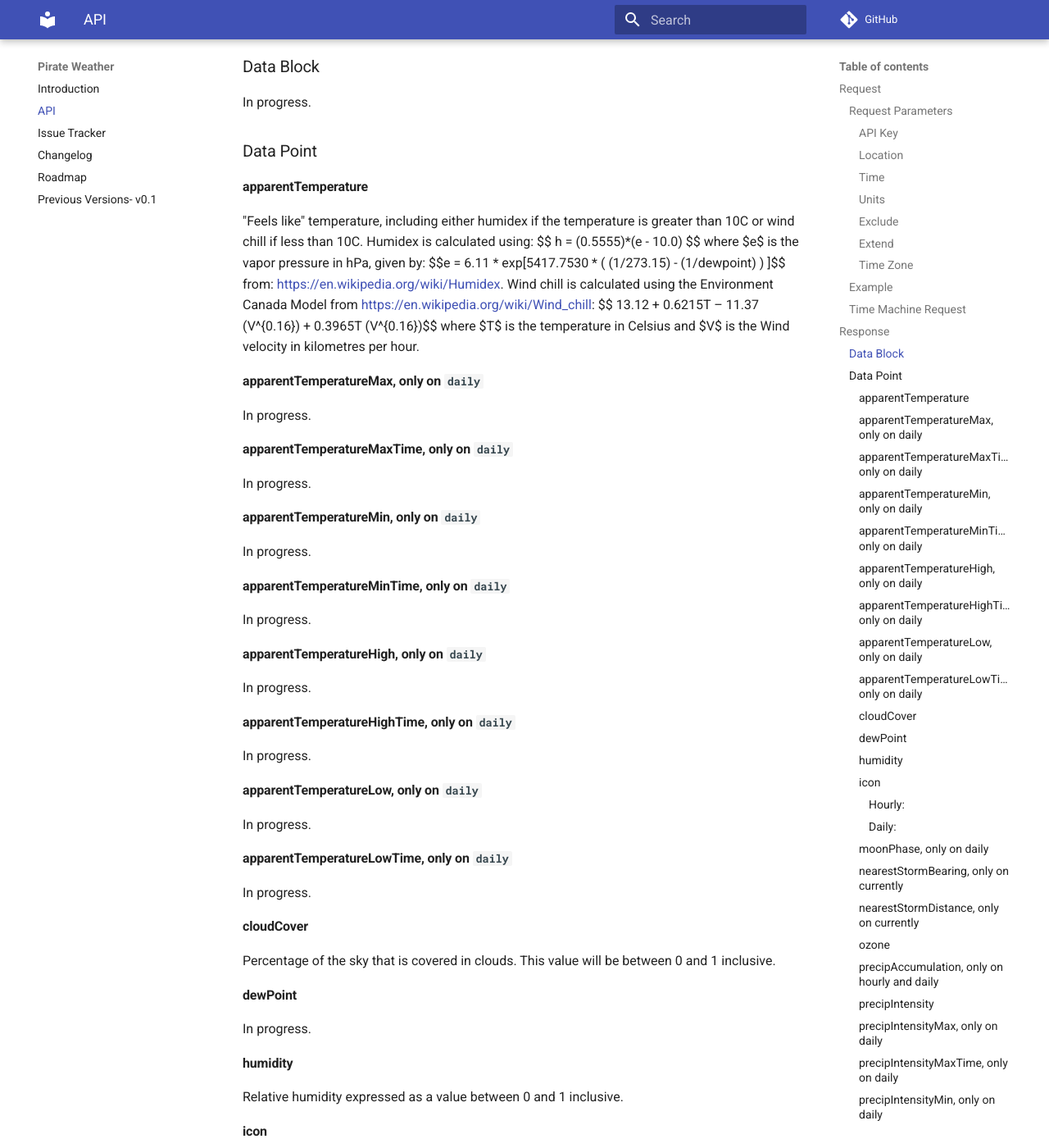
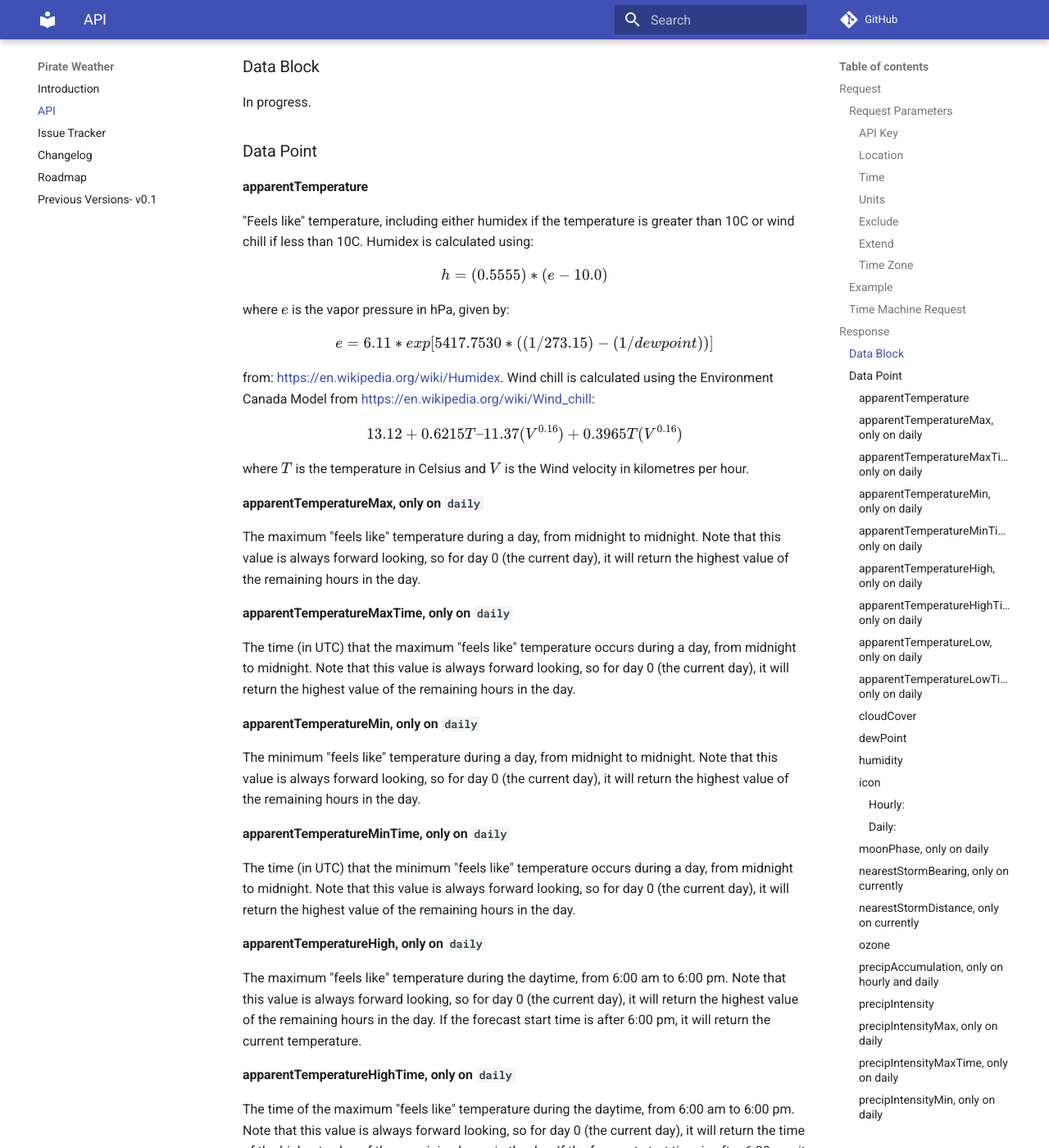
Before and after one commit to Pirate-Weather/pirateweather, an MkDocs documentation site: the page built from docs/API.md, in a window 1280 px wide and 1400 px high, scrolled down 6477 px. Shown: the whole window at 82% size. Built offline with MkDocs 1.6.1 and Material for MkDocs 9.7.7, drawn with Linux system fonts in a browser that asks for light colours; comment, search, counter and statistics services are not loaded; some of the changed text lies outside the part shown.

Commit message:
Update math

```diff
--- a/docs/API.md
+++ b/docs/API.md
@@ -241,39 +241,46 @@ In progress.
 
 #### apparentTemperature
 "Feels like" temperature, including either humidex if the temperature is greater than 10C or wind chill if less than 10C. Humidex is calculated using:
-$$ h = (0.5555)*(e - 10.0) $$
+$$
+h = (0.5555)*(e - 10.0)
+$$
+
 where $e$ is the vapor pressure in hPa, given by:
-$$e = 6.11 * exp[5417.7530 * ( (1/273.15) - (1/dewpoint) ) ]$$
+$$
+e = 6.11 * exp[5417.7530 * ( (1/273.15) - (1/dewpoint) )]
+$$
 from: <https://en.wikipedia.org/wiki/Humidex>. Wind chill is calculated using the Environment Canada Model from <https://en.wikipedia.org/wiki/Wind_chill>:
-$$ 13.12 + 0.6215T – 11.37 (V^{0.16}) + 0.3965T (V^{0.16})$$
+$$
+13.12 + 0.6215T – 11.37 (V^{0.16}) + 0.3965T (V^{0.16})
+$$
 where $T$ is the temperature in Celsius and $V$ is the Wind velocity in kilometres per hour.
 
 #### apparentTemperatureMax, only on `daily`
-In progress.
+The maximum "feels like" temperature during a day, from midnight to midnight. Note that this value is always forward looking, so for day 0 (the current day), it will return the highest value of the remaining hours in the day.
 
 #### apparentTemperatureMaxTime, only on `daily`
-In progress.
+The time (in UTC) that the maximum "feels like" temperature occurs during a day, from midnight to midnight. Note that this value is always forward looking, so for day 0 (the current day), it will return the highest value of the remaining hours in the day.
 
 #### apparentTemperatureMin, only on `daily`
-In progress.
+The minimum "feels like" temperature during a day, from midnight to midnight. Note that this value is always forward looking, so for day 0 (the current day), it will return the highest value of the remaining hours in the day.
 
 #### apparentTemperatureMinTime, only on `daily`
-In progress.
+The time (in UTC) that the minimum "feels like" temperature occurs during a day, from midnight to midnight. Note that this value is always forward looking, so for day 0 (the current day), it will return the highest value of the remaining hours in the day.
 
 #### apparentTemperatureHigh, only on `daily`
-In progress.
+The maximum "feels like" temperature during the daytime, from 6:00 am to 6:00 pm. Note that this value is always forward looking, so for day 0 (the current day), it will return the highest value of the remaining hours in the day. If the forecast start time is after 6:00 pm, it will return the current temperature.
 
 #### apparentTemperatureHighTime, only on `daily`
-In progress.
+The time of the maximum "feels like" temperature during the daytime, from 6:00 am to 6:00 pm. Note that this value is always forward looking, so for day 0 (the current day), it will return the time of the highest value of the remaining hours in the day. If the forecast start time is after 6:00 pm, it will return the current time.
 
 #### apparentTemperatureLow, only on `daily`
-In progress.
+The minimum "feels like" temperature during the daytime, from 6:00 am to 6:00 pm. Note that this value is always forward looking, so for day 0 (the current day), it will return the lowest value of the remaining hours in the day. If the forecast start time is after 6:00 pm, it will return the current temperature.
 
 #### apparentTemperatureLowTime, only on `daily`
-In progress.
+The time of the minimum "feels like" temperature during the daytime, from 6:00 am to 6:00 pm. Note that this value is always forward looking, so for day 0 (the current day), it will return the time of the lowest value of the remaining hours in the day. If the forecast start time is after 6:00 pm, it will return the current time.
 
 #### cloudCover
-Percentage of the sky that is covered in clouds. This value will be between 0 and 1 inclusive.
+Percentage of the sky that is covered in clouds. This value will be between 0 and 1 inclusive. Calculated from the the [GFS (#650)](https://www.nco.ncep.noaa.gov/pmb/products/gfs/gfs.t00z.pgrb2.1p00.f003.shtml) or [HRRR (#115)](https://rapidrefresh.noaa.gov/hrrr/HRRRv4_GRIB2_WRFTWO.txt) `TCDC` variable for the entire atmosphere.
 
 #### dewPoint
 In progress.
--- a/mkdocs.yml
+++ b/mkdocs.yml
@@ -11,3 +11,12 @@ nav:
     - 'Changelog': 'changelog.md'
     - 'Roadmap': 'roadmap.md'
     - 'Previous Versions- v0.1': 'indexv01.md'
+
+markdown_extensions:
+  - pymdownx.arithmatex:
+      generic: true
+
+extra_javascript:
+  - javascripts/mathjax.js
+  - https://polyfill.io/v3/polyfill.min.js?features=es6
+  - https://cdn.jsdelivr.net/npm/mathjax@3/es5/tex-mml-chtml.js
```
